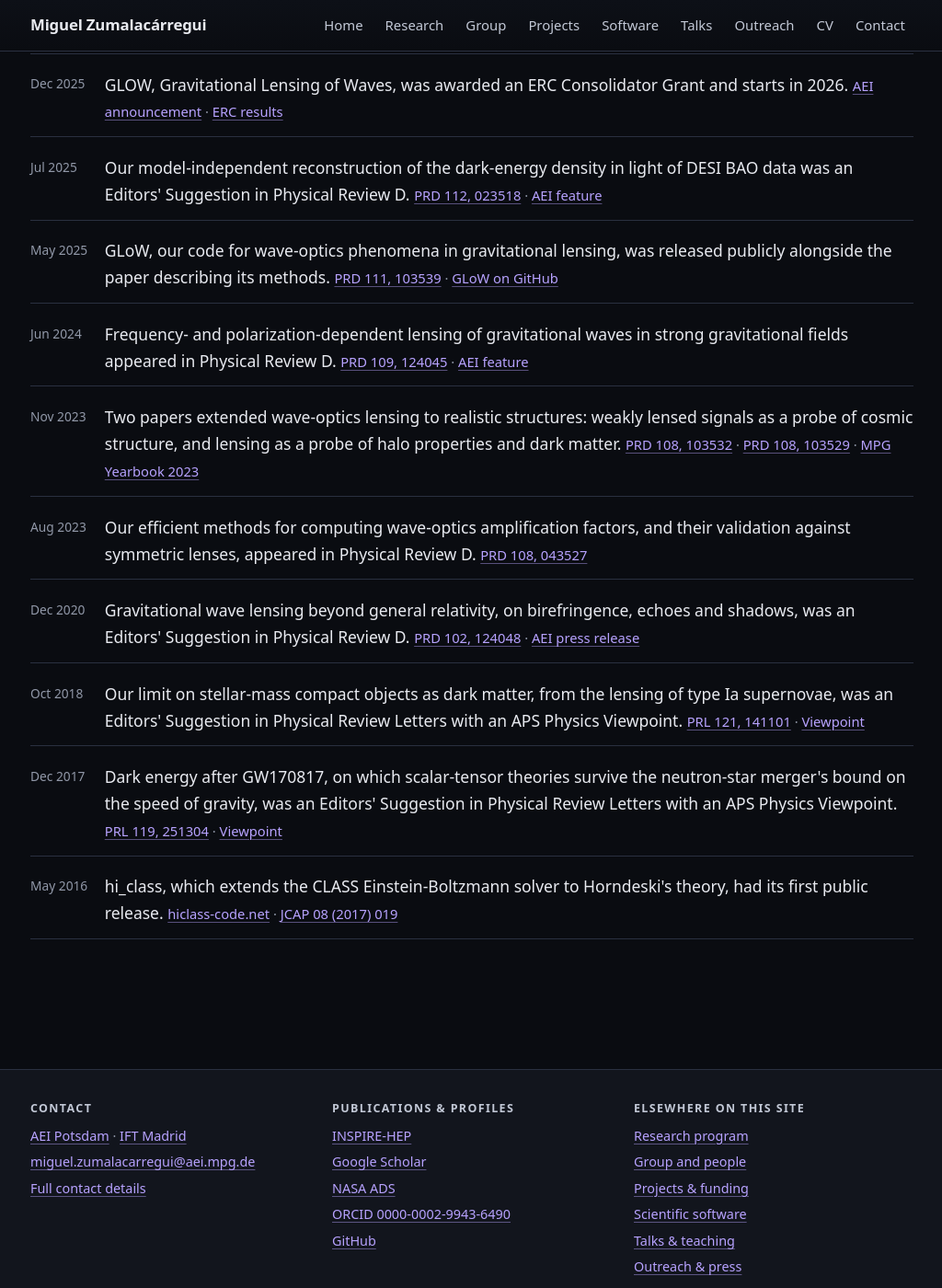
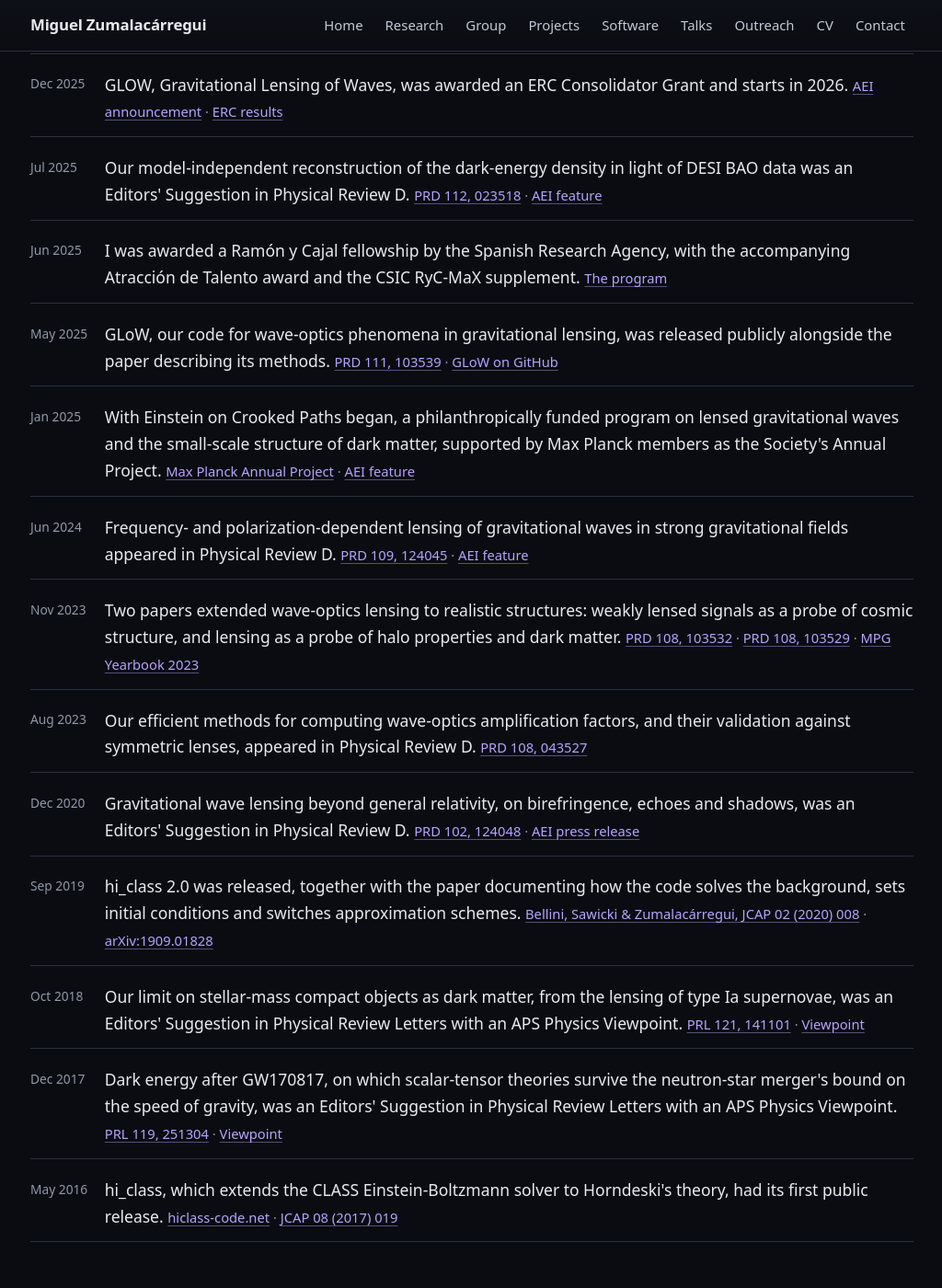
Before and after one commit to miguelzuma/miguelzuma.github.io, a Jekyll site: the page built from news.html, in a window 1280 px wide and 1400 px high, scrolled down 558 px. Shown: the whole window at 92% size, without its empty margins (127-1151 px from the left). Built offline with Jekyll 4.4.1, drawn with Linux system fonts in a browser that asks for light colours.

Commit message:
Three more news items, and news stays new for six months
Adds the Ramon y Cajal fellowship (June 2025), the start of With Einstein on
Crooked Paths (January 2025, linked to the Max Planck Annual Project page)
and the hi_class 2.0 release (September 2019, with Bellini, Sawicki &
Zumalacarregui, JCAP 02 (2020) 008).

FRESH_DAYS goes 90 -> 183, matching the hi_class site so the two sites age
items out on the same rule.

Note for later: _data/cv.yml's awards list dates the Ramon y Cajal fellowship
to 2024 while this item and _data/projects.yml say 2025, and projects.yml
gives Crooked Paths as "2024-" though it began in January 2025. Left as they
are -- the call year and the start year are both defensible, but they should
agree with each other.

Co-Authored-By: Claude Opus 5 (1M context) <noreply@anthropic.com>
Claude-Session: https://claude.ai/code/session_01E2ZbXszK9qt9svKVxU5Yrt

```diff
--- a/_data/news.yml
+++ b/_data/news.yml
@@ -56,6 +56,27 @@
       url: "https://www.aei.mpg.de/1359867/erc-consolidator-grant-for-miguel-zumalac-rregui"
     - text: "ERC results"
       url: "https://erc.europa.eu/news-events/news/erc-2025-consolidator-grants-results"
+
+- date: 2025-06-01
+  text: >-
+    I was awarded a Ramón y Cajal fellowship by the Spanish Research Agency,
+    with the accompanying Atracción de Talento award and the CSIC RyC-MaX
+    supplement.
+  links:
+    - text: "The program"
+      url: "/projects.html#ramon-y-cajal"
+
+- date: 2025-01-01
+  text: >-
+    With Einstein on Crooked Paths began, a philanthropically funded program on
+    lensed gravitational waves and the small-scale structure of dark matter,
+    supported by Max Planck members as the Society's Annual Project.
+  links:
+    - text: "Max Planck Annual Project"
+      url: "https://www.mpg.de/annualproject2024"
+    - text: "AEI feature"
+      url: "https://www.aei.mpg.de/1227766/with-einstein-on-crooked-paths"
+
 
 - date: 2025-07-08
   text: >-
@@ -118,6 +139,17 @@
     - text: "AEI press release"
       url: "https://www.aei.mpg.de/597240/testing-einstein-s-theory-with-lensing-of-gravitational-waves"
 
+- date: 2019-09-01
+  text: >-
+    hi_class 2.0 was released, together with the paper documenting how the code
+    solves the background, sets initial conditions and switches approximation
+    schemes.
+  links:
+    - text: "Bellini, Sawicki & Zumalacárregui, JCAP 02 (2020) 008"
+      url: "https://inspirehep.net/literature/1752568"
+    - text: "arXiv:1909.01828"
+      url: "https://arxiv.org/abs/1909.01828"
+
 - date: 2018-10-01
   text: >-
     Our limit on stellar-mass compact objects as dark matter, from the lensing
--- a/_includes/news-list.html
+++ b/_includes/news-list.html
@@ -7,11 +7,11 @@
       {% include news-list.html limit=4 %}    the most recent four
       {% include news-list.html %}            everything
 
-  The "New" flag is driven by the item's own date against FRESH_DAYS, so it
+  The "New" flag is driven by the item's own date against FRESH_DAYS (six months), so it
   expires by itself at the next site build — which for GitHub Pages means the
   next push.
 {%- endcomment -%}
-{%- assign FRESH_DAYS = 90 -%}
+{%- assign FRESH_DAYS = 183 -%}
 {%- assign fresh_window = FRESH_DAYS | times: 86400 -%}
 {%- assign fresh_after = site.time | date: '%s' | plus: 0 | minus: fresh_window -%}
 {%- assign all_news = site.data.news | sort: 'date' | reverse -%}
```
